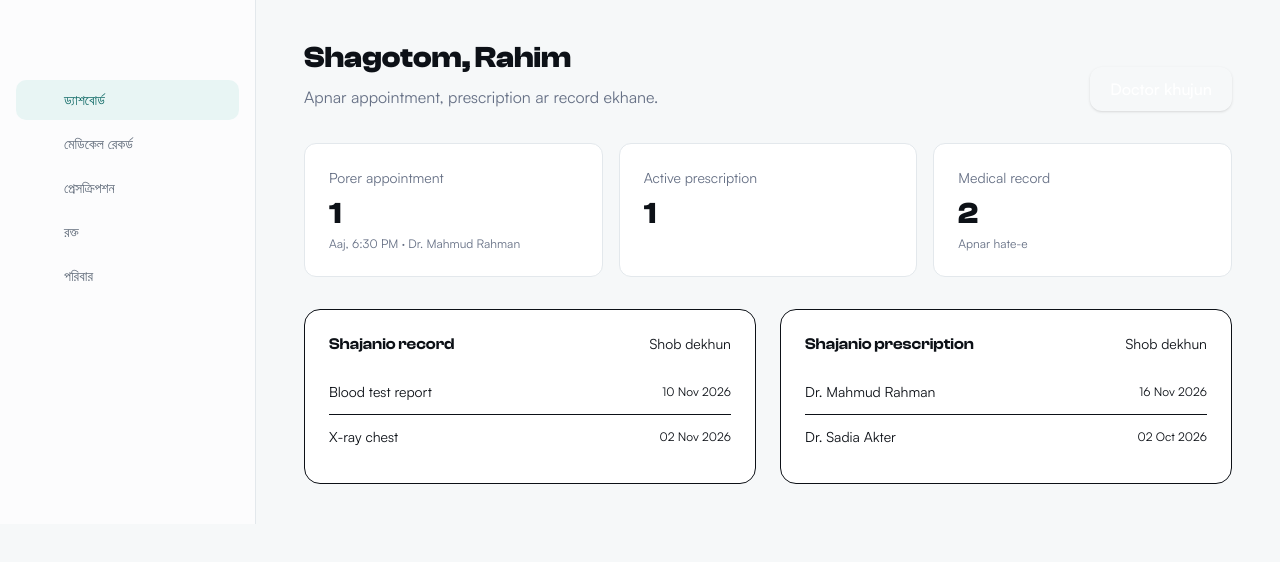
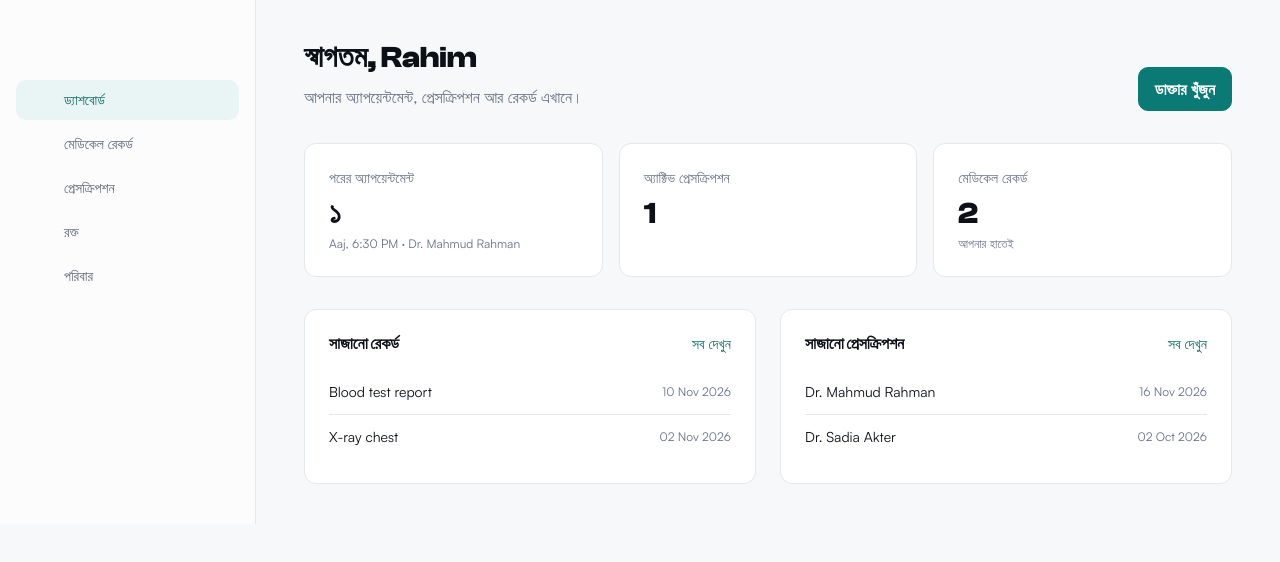
Before and after one commit to yasirabedrabbu/Healora, a Next.js app in the folder web/: page /dashboard in a window 1280 px wide. Shown: the top 562 px of the page. Built offline with nearby package versions, Linux system fonts and the light colour scheme; some icons are missing; a web font is replaced by a local one.

Commit message:
refactor: update PatientDashboardPage and PrescriptionCard for improved localization and UI consistency

```diff
--- a/web/src/app/(dashboard)/dashboard/page.tsx
+++ b/web/src/app/(dashboard)/dashboard/page.tsx
@@ -1,10 +1,11 @@
 import Link from "next/link";
 import { PageHeader } from "@/components/dashboard/PageHeader";
 import { StatCard } from "@/components/dashboard/StatCard";
-import { Button } from "@/components/shared/Button";
+import { Card } from "@/components/ui/Card";
+import { ButtonLink } from "@/components/ui/ButtonLink";
 import { patientProfile, prescriptions, records } from "@/lib/data/patient";
 
-export const metadata = { title: "Dashboard | Healora" };
+export const metadata = { title: "ড্যাশবোর্ড" };
 
 export default function PatientDashboardPage() {
   const activePrescriptions = prescriptions.filter((p) => p.status === "valid").length;
@@ -12,55 +13,51 @@ export default function PatientDashboardPage() {
   return (
     <>
       <PageHeader
-        title={`Shagotom, ${patientProfile.name.split(" ")[0]}`}
-        description="Apnar appointment, prescription ar record ekhane."
-        action={
-          <Link href="/doctors">
-            <Button>Doctor khujun</Button>
-          </Link>
-        }
+        title={`স্বাগতম, ${patientProfile.name.split(" ")[0]}`}
+        description="আপনার অ্যাপয়েন্টমেন্ট, প্রেসক্রিপশন আর রেকর্ড এখানে।"
+        action={<ButtonLink href="/doctors">ডাক্তার খুঁজুন</ButtonLink>}
       />
 
       <div className="mb-8 grid gap-4 sm:grid-cols-3">
-        <StatCard label="Porer appointment" value="1" hint={patientProfile.nextAppointment} />
-        <StatCard label="Active prescription" value={String(activePrescriptions)} />
-        <StatCard label="Medical record" value={String(records.length)} hint="Apnar hate-e" />
+        <StatCard label="পরের অ্যাপয়েন্টমেন্ট" value="১" hint={patientProfile.nextAppointment} />
+        <StatCard label="অ্যাক্টিভ প্রেসক্রিপশন" value={String(activePrescriptions)} />
+        <StatCard label="মেডিকেল রেকর্ড" value={String(records.length)} hint="আপনার হাতেই" />
       </div>
 
       <div className="grid gap-6 lg:grid-cols-2">
-        <section className="rounded-2xl border border-border bg-white p-6">
+        <Card className="p-6">
           <div className="mb-4 flex items-center justify-between">
-            <h2 className="font-semibold text-ink">Shajanio record</h2>
-            <Link href="/records" className="text-sm text-primary-600 hover:underline">
-              Shob dekhun
+            <h2 className="font-semibold text-gray-900 dark:text-gray-50">সাজানো রেকর্ড</h2>
+            <Link href="/records" className="text-sm text-brand-600 hover:underline dark:text-brand-300">
+              সব দেখুন
             </Link>
           </div>
-          <ul className="divide-y divide-border">
+          <ul className="divide-y divide-gray-200 dark:divide-gray-800">
             {records.map((r) => (
               <li key={r.id} className="flex items-center justify-between py-3">
-                <span className="text-sm text-ink">{r.title}</span>
-                <span className="text-xs text-slate">{r.date}</span>
+                <span className="text-sm text-gray-900 dark:text-gray-100">{r.title}</span>
+                <span className="text-xs text-gray-500 dark:text-gray-400">{r.date}</span>
               </li>
             ))}
           </ul>
-        </section>
+        </Card>
 
-        <section className="rounded-2xl border border-border bg-white p-6">
+        <Card className="p-6">
           <div className="mb-4 flex items-center justify-between">
-            <h2 className="font-semibold text-ink">Shajanio prescription</h2>
-            <Link href="/prescriptions" className="text-sm text-primary-600 hover:underline">
-              Shob dekhun
+            <h2 className="font-semibold text-gray-900 dark:text-gray-50">সাজানো প্রেসক্রিপশন</h2>
+            <Link href="/prescriptions" className="text-sm text-brand-600 hover:underline dark:text-brand-300">
+              সব দেখুন
             </Link>
           </div>
-          <ul className="divide-y divide-border">
+          <ul className="divide-y divide-gray-200 dark:divide-gray-800">
             {prescriptions.map((p) => (
               <li key={p.id} className="flex items-center justify-between py-3">
-                <span className="text-sm text-ink">{p.doctor}</span>
-                <span className="text-xs text-slate">{p.date}</span>
+                <span className="text-sm text-gray-900 dark:text-gray-100">{p.doctor}</span>
+                <span className="text-xs text-gray-500 dark:text-gray-400">{p.date}</span>
               </li>
             ))}
           </ul>
-        </section>
+        </Card>
       </div>
     </>
   );
--- a/web/src/components/prescription/PrescriptionCard.tsx
+++ b/web/src/components/prescription/PrescriptionCard.tsx
@@ -1,5 +1,6 @@
-import { Card } from "@/components/ui/Card";
+import Link from "next/link";
 import { Badge } from "@/components/ui/Badge";
+import { cardBase, cardInteractive, cardVariants } from "@/components/ui/Card/variants";
 import { cn } from "@/lib/utils";
 
 type Props = {
@@ -16,16 +17,20 @@ const statusConfig = {
   dispensed: { color: "gray", label: "ডিসপেন্সড" },
 } as const;
 
+/** Whole-card link: one interactive element, proper focus ring. */
 export function PrescriptionCard({ id, doctor, date, validUntil, status }: Props) {
   const { color, label } = statusConfig[status];
 
   return (
-    <Card
-      interactive
-      asChild
-      className="block p-6"
+    <Link
+      href={`/prescriptions/${id}`}
+      className={cn(
+        cardBase,
+        cardVariants.outlined,
+        cardInteractive,
+        "block p-6 focus-visible:outline-2 focus-visible:outline-brand-300 focus-visible:outline-offset-2"
+      )}
     >
-      <a href={`/prescriptions/${id}`}>
       <div className="flex items-start justify-between gap-4">
         <div>
           <p className="font-semibold text-gray-900 dark:text-gray-50">{doctor}</p>
@@ -37,7 +42,6 @@ export function PrescriptionCard({ id, doctor, date, validUntil, status }: Props
           {label}
         </Badge>
       </div>
-      </a>
-    </Card>
+    </Link>
   );
 }
```
Lines whose indentation alone changed are shown as unchanged.
